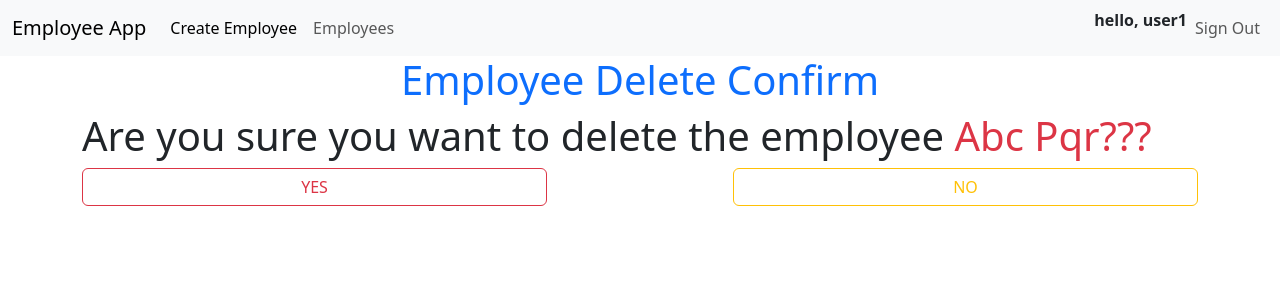
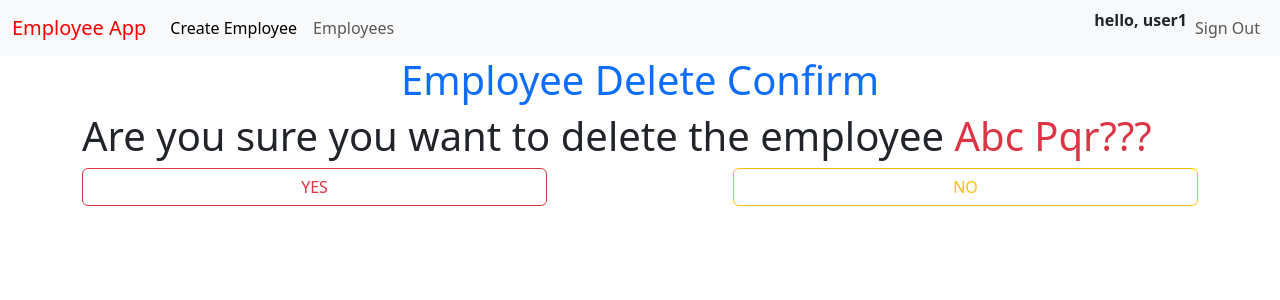
Before and after one commit to cjcnkolhe/djangorepoapp, a Django app: page /employee_delete/1/ in a window 1280 px wide. Shown: the top 300 px of the page. Run offline with Django 4.2, Linux system fonts and the light colour scheme; a user stored in the database is signed in; data comes from the database, SQL or seed files in the repository.

Commit message:
Change navbar brand color to red

```diff
--- a/templates/layout.html
+++ b/templates/layout.html
@@ -10,7 +10,7 @@
 <body>
     <nav class="navbar navbar-expand-lg bg-body-tertiary">
         <div class="container-fluid">
-            <a class="navbar-brand" href="#">Employee App</a>
+            <a class="navbar-brand" href="#" style="color:red">Employee App</a>
             <button class="navbar-toggler" type="button" data-bs-toggle="collapse" data-bs-target="#navbarNavAltMarkup" aria-controls="navbarNavAltMarkup" aria-expanded="false" aria-label="Toggle navigation">
                 <span class="navbar-toggler-icon"></span>
             </button>
```
